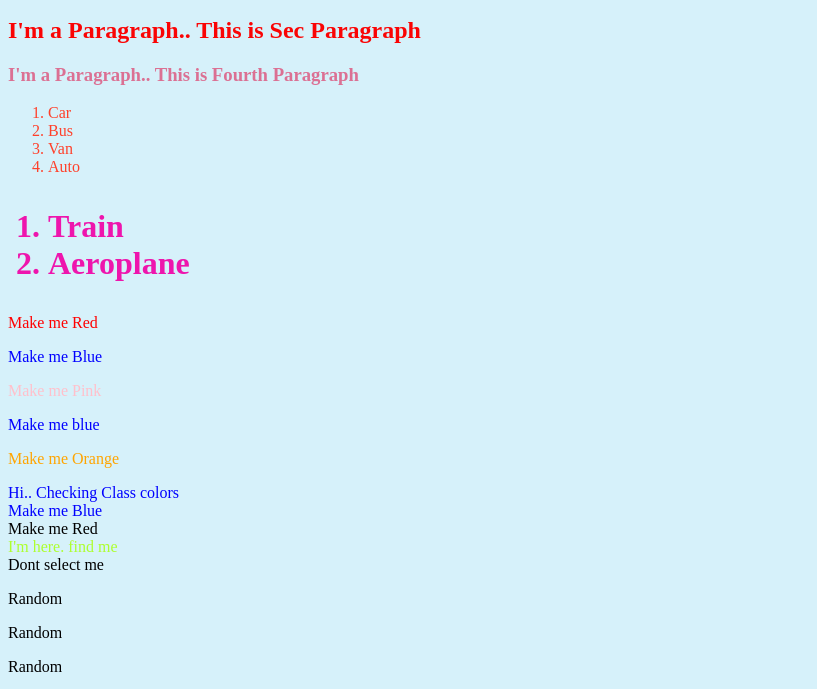
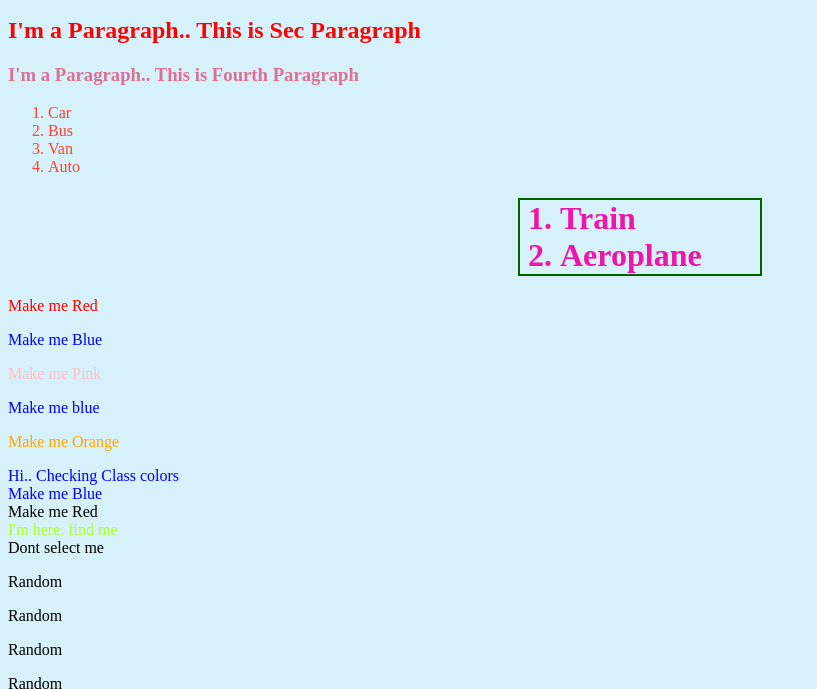
Before and after one commit to Stephendass/html-css, a plain HTML site: page CSS1/CSS.html in a window 1280 px wide. Shown: the part 110-799 px from the top of the page, without its empty margins (0-817 px from the left). Drawn offline with Linux system fonts and the light colour scheme.

Commit message:
Adding Styles

```diff
--- a/CSS1/CSS.html
+++ b/CSS1/CSS.html
@@ -69,6 +69,12 @@
         }
         #the-one > .c1.c2{
             color: blue;
+        }
+        h1 ol{
+            /* background-color: blue; */
+            margin: auto;
+            width: 200px;
+            border: 2px solid;
         }
 
     </style>
```
